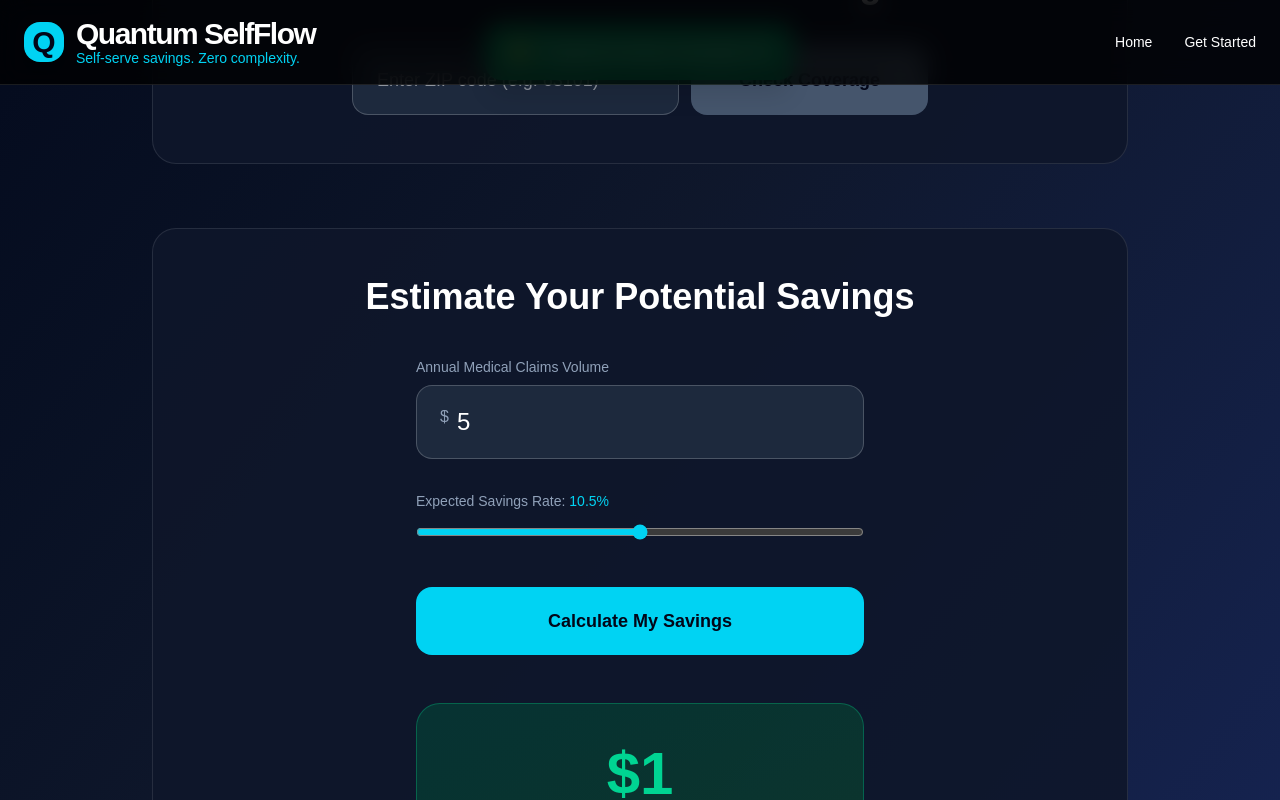
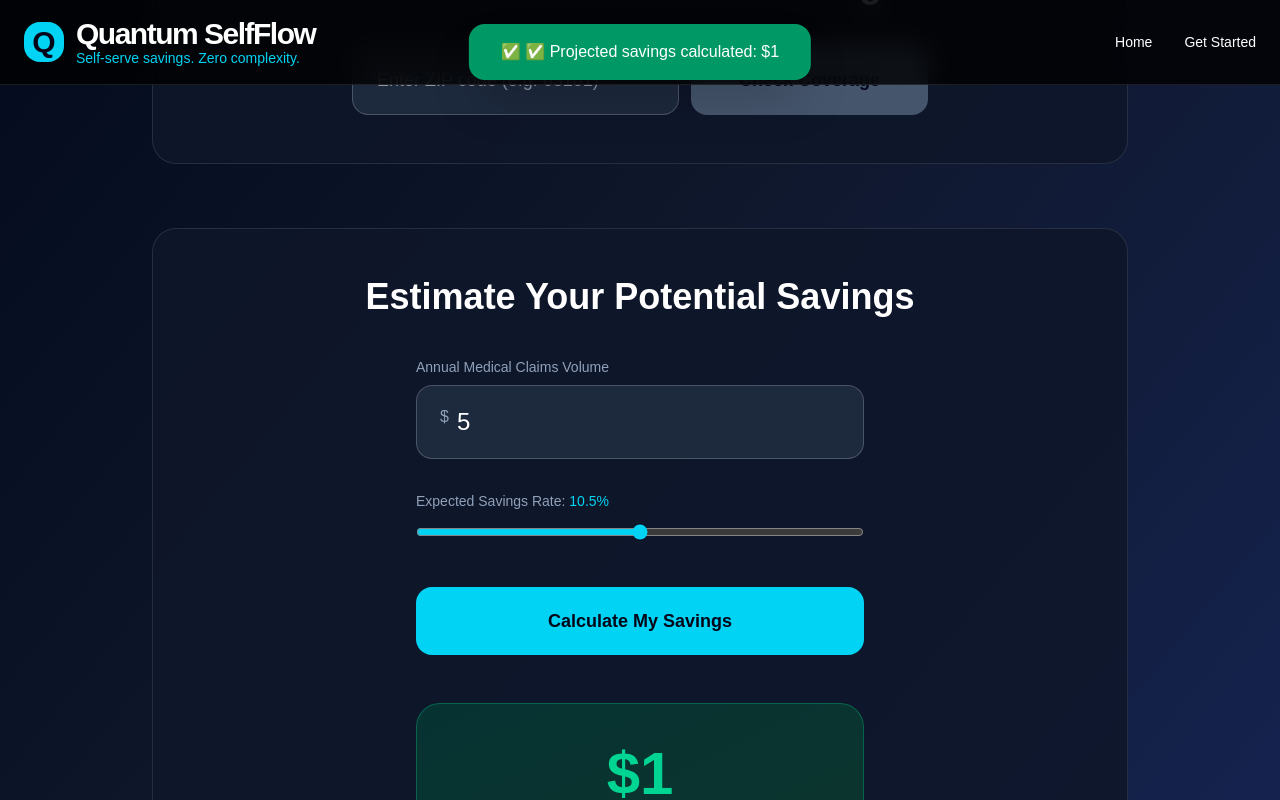
Before and after one commit to ryunstuart/quantum-selfflow, a Next.js app in the folder frontend/: page / in a window 1280 px wide. Both pictures are taken after typing "5" into the empty fields and a click on the button "Calculate My Savings". Shown: the part 509-1309 px from the top of the page. Built offline with nearby package versions, Linux system fonts and the light colour scheme.

Commit message:
Final homepage with reliable toast notifications

```diff
--- a/frontend/app/page.tsx
+++ b/frontend/app/page.tsx
@@ -23,10 +23,10 @@ export default function Home() {
     if (saved) setIsLoggedIn(true);
   }, []);
 
-  // Auto-hide toast
+  // Auto hide toast
   useEffect(() => {
     if (toast) {
-      const timer = setTimeout(() => setToast(null), 4000);
+      const timer = setTimeout(() => setToast(null), 3500);
       return () => clearTimeout(timer);
     }
   }, [toast]);
@@ -73,7 +73,8 @@ export default function Home() {
         city: city,
         coverageStrength: backendData.doctors > 100 ? 'Excellent' : backendData.doctors > 50 ? 'Strong' : 'Good'
       });
-      showToast("Network coverage checked successfully!", "success");
+
+      showToast("✅ Network coverage checked successfully!", "success");
     } catch (e) {
       setError("Unable to check coverage. Please try again.");
     }
@@ -89,19 +90,18 @@ export default function Home() {
       const savings = Math.round(volume * (savingsRate / 100));
       setProjectedSavings(savings);
       setCalculating(false);
-      showToast(`Projected savings calculated: $${savings.toLocaleString()}`, "success");
-    }, 800);
+      showToast(`✅ Projected savings calculated: $${savings.toLocaleString()}`, "success");
+    }, 700);
   };
 
   return (
     <div className="min-h-screen bg-gradient-to-br from-slate-950 via-slate-900 to-blue-950 text-white relative">
       {/* Toast Notification */}
       {toast && (
-        <div className={`fixed top-6 left-1/2 -translate-x-1/2 z-50 px-6 py-4 rounded-2xl shadow-xl flex items-center gap-3 transition-all duration-300 ${
+        <div className={`fixed top-6 left-1/2 -translate-x-1/2 z-[100] px-8 py-4 rounded-2xl shadow-2xl flex items-center gap-3 text-white transition-all duration-300 ${
           toast.type === 'success' ? 'bg-emerald-600' : 'bg-red-600'
         }`}>
-          <span>{toast.type === 'success' ? '✅' : '❌'}</span>
-          <span>{toast.message}</span>
+          {toast.type === 'success' ? '✅' : '❌'} {toast.message}
         </div>
       )}
 
```
